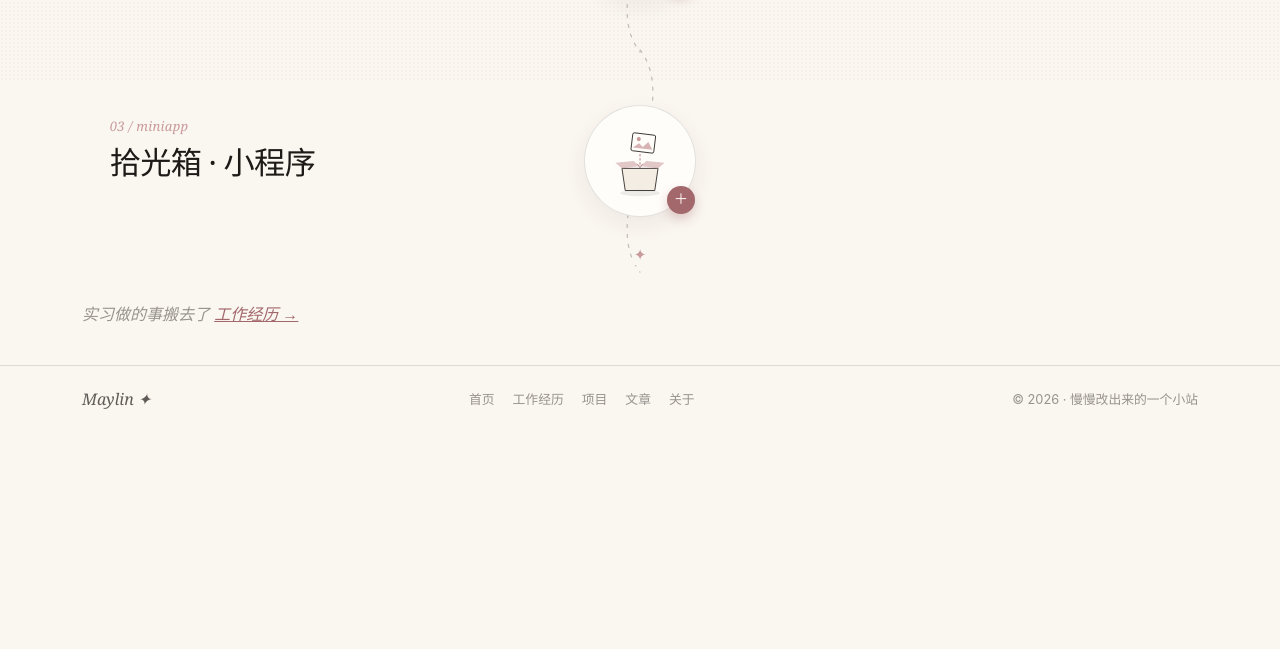
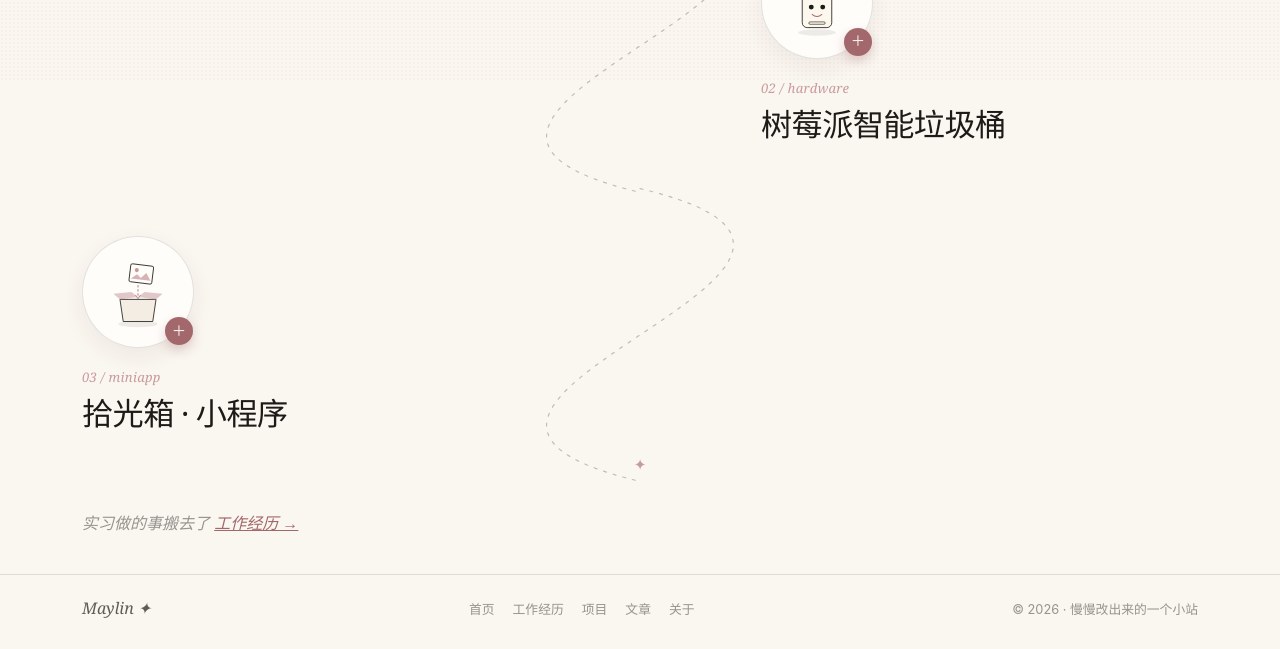
Before and after one commit to Manylin-my/manylin-my.github.io, a plain HTML site: page projects.html in a window 1280 px wide. Shown: the part 719-1368 px from the top of the page. Before the commit the page ends 1159 px from the top, so only its background shows below. Drawn offline with Linux system fonts and the light colour scheme.

Commit message:
style: 圆圈移到项目名上方，中线改为大幅 S 形

```diff
--- a/projects.html
+++ b/projects.html
@@ -50,9 +50,10 @@
           <!-- 01 花店：一朵花 -->
           <article class="tl-item">
             <svg class="tl-seg" viewBox="0 0 200 200" preserveAspectRatio="none" aria-hidden="true">
-              <path d="M100 -1 C 108 52, 92 148, 100 201" vector-effect="non-scaling-stroke" />
+              <path d="M100 -1 C 158 52, 42 148, 100 201" vector-effect="non-scaling-stroke" />
             </svg>
 
+            <div class="tl-body">
             <button class="tl-node" type="button" aria-expanded="false" aria-controls="tl-1"
                     aria-label="展开「花店后台管理系统」的简介">
               <svg viewBox="0 0 200 200" aria-hidden="true">
@@ -70,7 +71,6 @@
               <span class="tl-plus" aria-hidden="true">＋</span>
             </button>
 
-            <div class="tl-body">
               <span class="tl-num">01 / system</span>
               <h2 class="tl-title">花店后台管理系统</h2>
               <div class="tl-panel" id="tl-1">
@@ -88,9 +88,10 @@
           <!-- 02 智能垃圾桶：垃圾桶机器人 -->
           <article class="tl-item">
             <svg class="tl-seg" viewBox="0 0 200 200" preserveAspectRatio="none" aria-hidden="true">
-              <path d="M100 -1 C 108 52, 92 148, 100 201" vector-effect="non-scaling-stroke" />
+              <path d="M100 -1 C 158 52, 42 148, 100 201" vector-effect="non-scaling-stroke" />
             </svg>
 
+            <div class="tl-body">
             <button class="tl-node" type="button" aria-expanded="false" aria-controls="tl-2"
                     aria-label="展开「树莓派智能垃圾桶」的简介">
               <svg viewBox="0 0 200 200" aria-hidden="true">
@@ -110,7 +111,6 @@
               <span class="tl-plus" aria-hidden="true">＋</span>
             </button>
 
-            <div class="tl-body">
               <span class="tl-num">02 / hardware</span>
               <h2 class="tl-title">树莓派智能垃圾桶</h2>
               <div class="tl-panel" id="tl-2">
@@ -128,9 +128,10 @@
           <!-- 03 拾光箱：照片落进箱子 -->
           <article class="tl-item">
             <svg class="tl-seg" viewBox="0 0 200 200" preserveAspectRatio="none" aria-hidden="true">
-              <path d="M100 -1 C 108 52, 92 148, 100 201" vector-effect="non-scaling-stroke" />
+              <path d="M100 -1 C 158 52, 42 148, 100 201" vector-effect="non-scaling-stroke" />
             </svg>
 
+            <div class="tl-body">
             <button class="tl-node" type="button" aria-expanded="false" aria-controls="tl-3"
                     aria-label="展开「拾光箱」的简介">
               <svg viewBox="0 0 200 200" aria-hidden="true">
@@ -149,7 +150,6 @@
               <span class="tl-plus" aria-hidden="true">＋</span>
             </button>
 
-            <div class="tl-body">
               <span class="tl-num">03 / miniapp</span>
               <h2 class="tl-title">拾光箱 · 小程序</h2>
               <div class="tl-panel" id="tl-3">
--- a/styles.css
+++ b/styles.css
@@ -210,8 +210,8 @@ p.lead {
 .tl { position: relative; margin-top: 6px; }
 .tl-item {
   position: relative;
-  display: grid; grid-template-columns: 1fr 132px 1fr;
-  align-items: start; padding: 54px 0;
+  display: grid; grid-template-columns: 1fr 230px 1fr;
+  align-items: center; padding: 46px 0;
 }
 /* 每行自带一段蜿蜒的虚线，上下相接就是一条连续的线 */
 .tl-seg {
@@ -230,14 +230,13 @@ p.lead {
   background: var(--cream); padding: 2px 0;
 }
 
-/* 节点：骑在线上可以点的圆圈 */
+/* 节点：不骑线了，就放在项目标题上方，离线远远的 */
 .tl-node {
-  grid-row: 1; grid-column: 2; justify-self: center; align-self: start;
-  position: relative; z-index: 2; margin-top: 0;
+  position: relative; z-index: 2;
   width: 112px; height: 112px; border-radius: 50%;
   background: var(--card); border: 1px solid var(--line);
   display: grid; place-items: center; cursor: pointer;
-  font-family: inherit; padding: 0;
+  font-family: inherit; padding: 0; margin: 0 0 18px;
   box-shadow: 0 8px 22px rgba(88, 62, 45, 0.07);
   transition: transform 0.3s cubic-bezier(0.3, 0.8, 0.3, 1), box-shadow 0.3s, border-color 0.3s, background 0.3s;
 }
@@ -259,8 +258,8 @@ p.lead {
 }
 .tl-item.open .tl-plus { transform: rotate(135deg); }
 
-/* 文字块：左右交替，永远贴着线 */
-.tl-body { grid-row: 1; max-width: 46ch; padding-top: 10px; }
+/* 文字块：左右交替，圆圈叠在标题上方 */
+.tl-body { grid-row: 1; max-width: 46ch; }
 .tl-item:nth-child(odd) .tl-body { grid-column: 1; justify-self: end; padding-right: 6px; }
 .tl-item:nth-child(even) .tl-body { grid-column: 3; justify-self: start; padding-left: 6px; }
 .tl-num {
@@ -313,7 +312,7 @@ p.lead {
   }
   .tl-item:last-child .tl-end { left: 32px; bottom: 2px; background: var(--cream); }
   .tl-node {
-    position: absolute; left: 0; top: 0; margin: 0;
+    position: absolute; left: 0; top: 30px; margin: 0;
     width: 66px; height: 66px;
   }
   .tl-node svg { width: 48px; height: 48px; }
```
